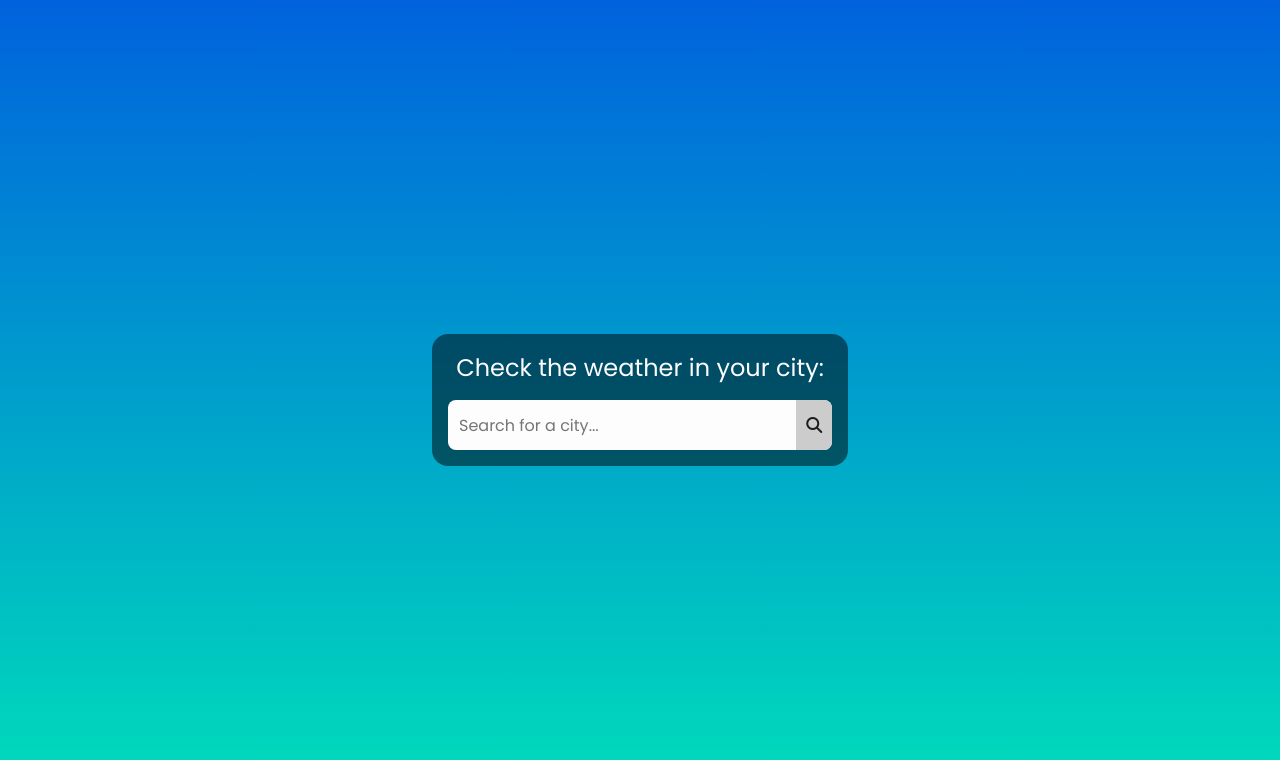
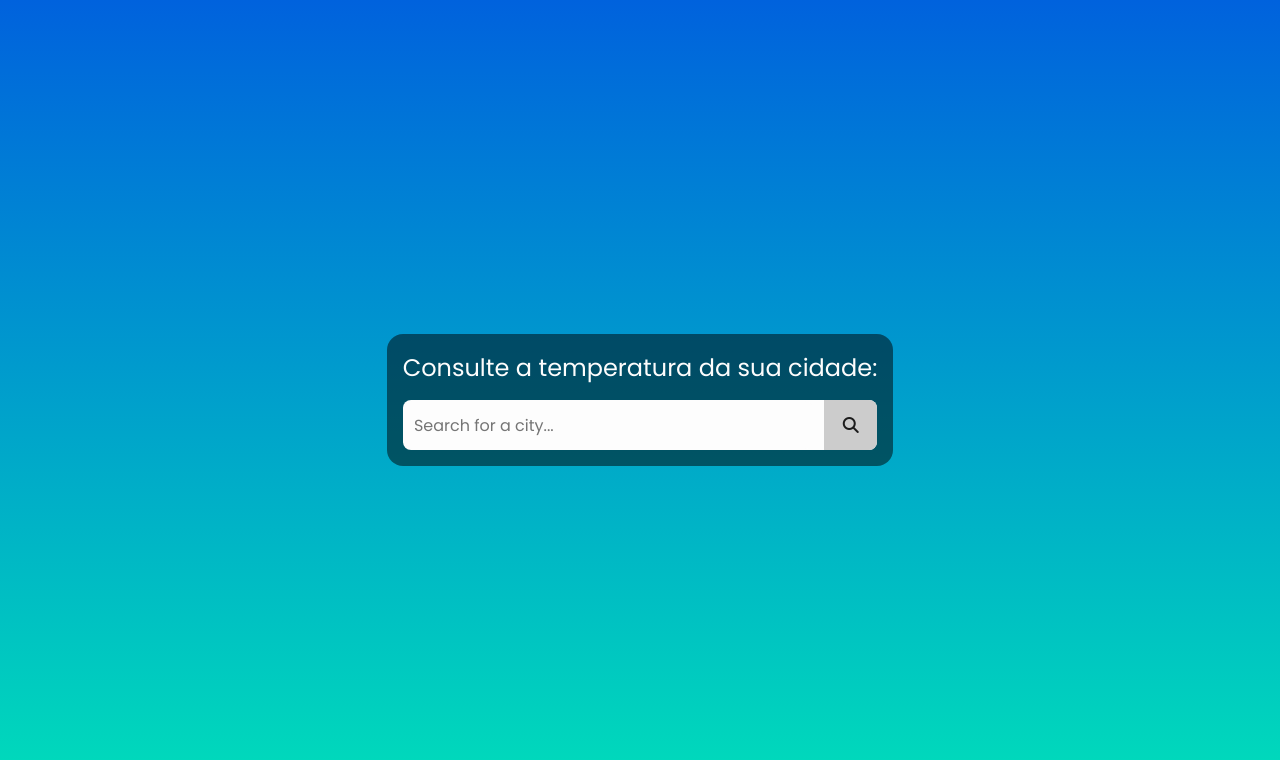
Before and after one commit to GuiAgapito/clima_sense, a plain HTML site: page index.html in a window 1280 px wide. Drawn offline with Linux system fonts and the light colour scheme.

```diff
--- a/index.html
+++ b/index.html
@@ -23,7 +23,7 @@
 
   <div class="container">
     <!-- Title -->
-    <h2 class="title">Check the weather in your city:</h2>
+    <h2 class="title">Consulte a temperatura da sua cidade:</h2>
     <!-- Search form -->
     <div class="form">
       <input type="text" id="search" placeholder="Search for a city...">
```
